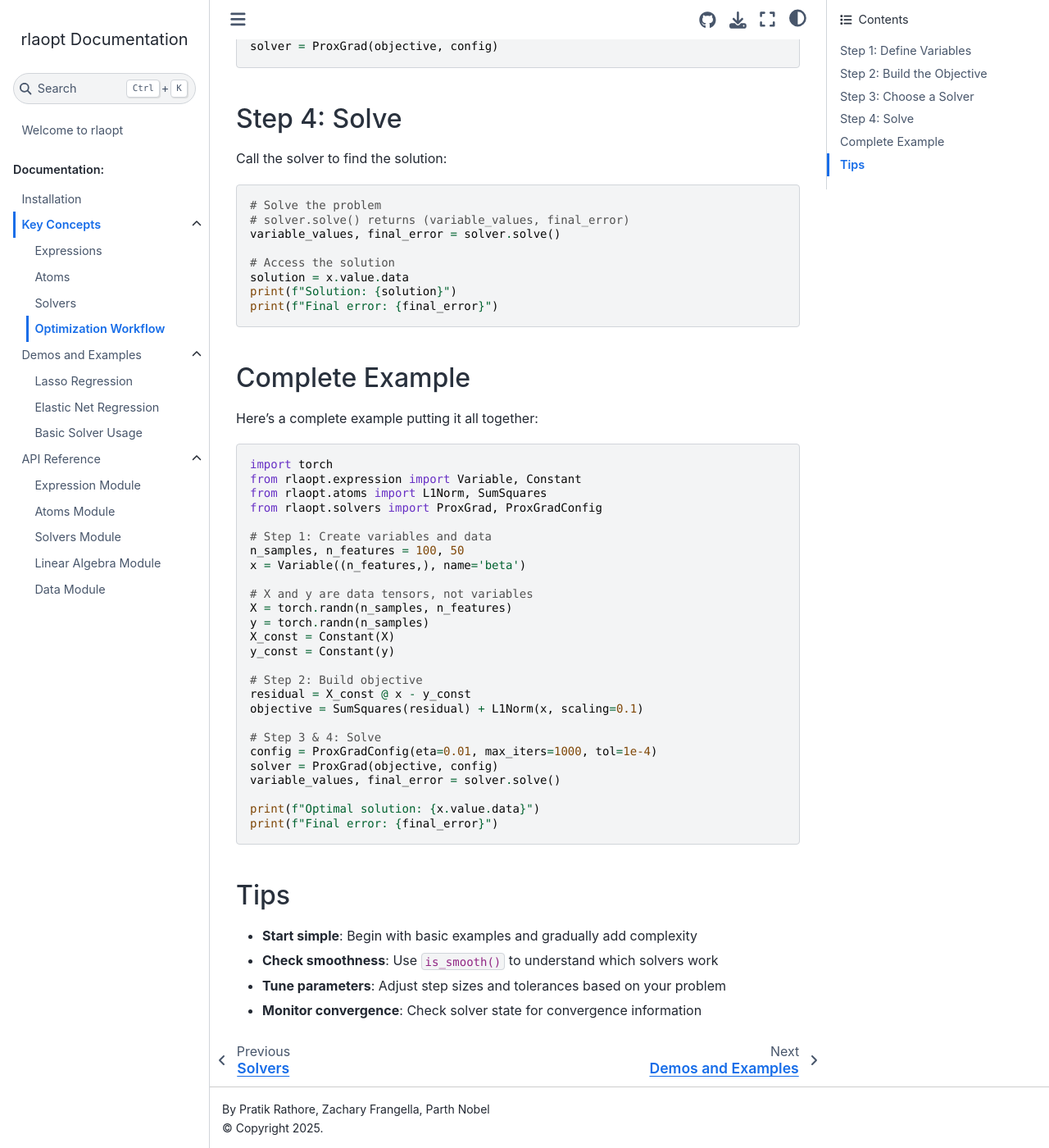
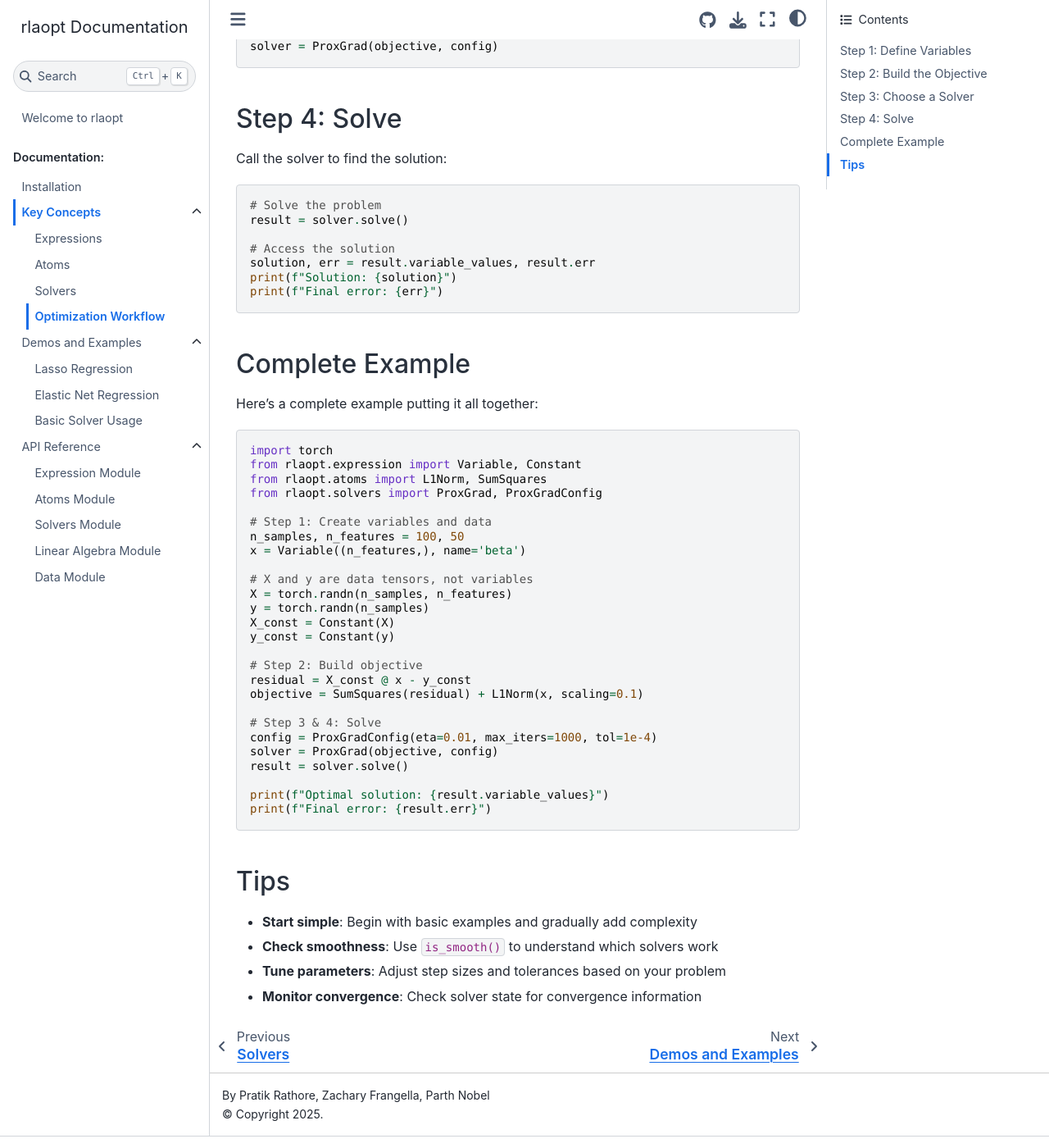
Before and after one commit to udellgroup/rlaopt, a Sphinx documentation site: the page built from docs/key_concepts/workflow.rst, in a window 1280 px wide and 1400 px high, scrolled down 1124 px. Shown: the whole window at 82% size. Built offline with Sphinx 7.4.7 and the Sphinx Book theme 1.1.4, drawn with Linux system fonts in a browser that asks for light colours.

Commit message:
update docs to reflect changes to solvers

```diff
--- a/docs/demos/lasso.rst
+++ b/docs/demos/lasso.rst
@@ -86,10 +86,10 @@
    # Create and run the solver
    solver = ProxGrad(objective, config)
    # solver.solve() returns (variable_values, final_error)
-   variable_values, final_error = solver.solve()
+   result = solver.solve()
 
    # Get the solution
-   beta_opt = beta.value.data
+   beta_opt = result.variable_values['beta']
 
 Results
 -------
--- a/docs/key_concepts/solvers.rst
+++ b/docs/key_concepts/solvers.rst
@@ -27,7 +27,7 @@
        use_acceleration=False # Use Nesterov acceleration
    )
    solver = ProxGrad(objective, config)
-   variable_values, final_error = solver.solve()
+   result = solver.solve()
 
 Features:
 
@@ -45,7 +45,7 @@
 
    config = PCGConfig(max_iters=1000, tol=1e-6)
    solver = PCG(linear_system, config)
-   solution, final_residual = solver.solve()
+   result = solver.solve()
 
 Choosing a Solver
 -----------------
--- a/docs/key_concepts/workflow.rst
+++ b/docs/key_concepts/workflow.rst
@@ -63,13 +63,12 @@
 .. code-block:: python
 
    # Solve the problem
-   # solver.solve() returns (variable_values, final_error)
-   variable_values, final_error = solver.solve()
+   result = solver.solve()
 
    # Access the solution
-   solution = x.value.data
+   solution, err = result.variable_values, result.err
    print(f"Solution: {solution}")
-   print(f"Final error: {final_error}")
+   print(f"Final error: {err}")
 
 Complete Example
 ----------------
@@ -100,10 +99,10 @@
    # Step 3 & 4: Solve
    config = ProxGradConfig(eta=0.01, max_iters=1000, tol=1e-4)
    solver = ProxGrad(objective, config)
-   variable_values, final_error = solver.solve()
+   result = solver.solve()
 
-   print(f"Optimal solution: {x.value.data}")
-   print(f"Final error: {final_error}")
+   print(f"Optimal solution: {result.variable_values}")
+   print(f"Final error: {result.err}")
 
 Tips
 ----
```
Also changed, not shown: other parts of docs/demos/lasso.rst (+1 -1 lines), docs/demos/basic_solver.rst (+4 -4 lines), docs/demos/elastic_net.rst (+4 -4 lines).
